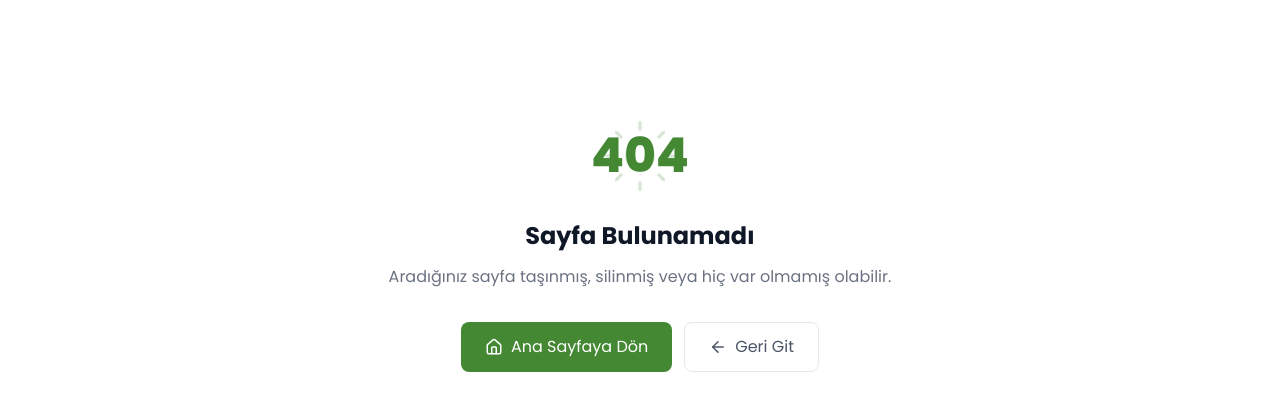
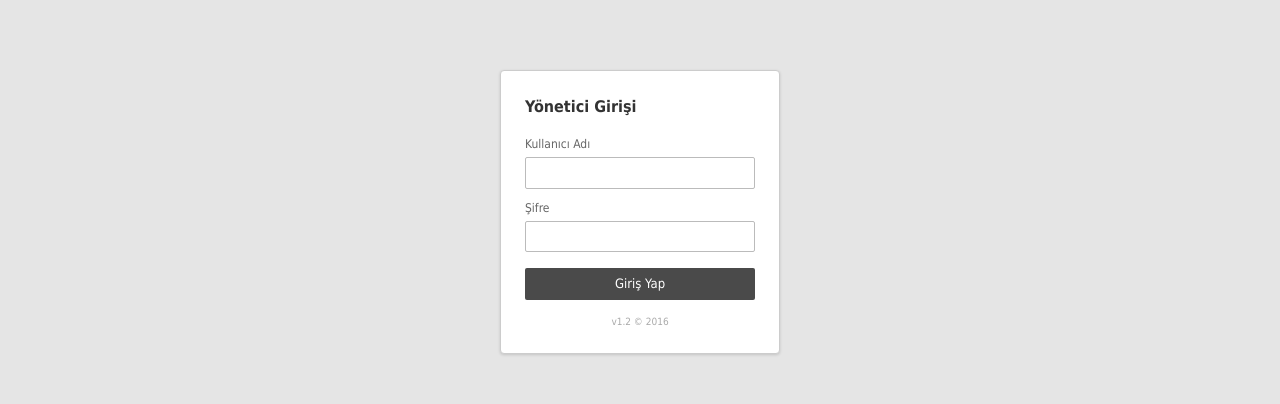
Before and after one commit to Skavces/renel-enerji, a React (Vite) app in the folder frontend/: page /admin in a window 1280 px wide. Shown: the part 188-592 px from the top of the page. Built offline with nearby package versions, Linux system fonts and the light colour scheme; no server answers.

Commit message:
feat(admin): add rickroll honeypot at old /admin path
Anyone still probing the retired /admin URL gets a deliberately
dated-looking fake login form; submitting it redirects to a rickroll
instead of hitting any real auth endpoint.

```diff
--- a/frontend/src/App.jsx
+++ b/frontend/src/App.jsx
@@ -22,6 +22,7 @@ const SSS = lazy(() => import('./pages/SSS'))
 const Kvkk = lazy(() => import('./pages/Kvkk'))
 const TasarrufHesaplayici = lazy(() => import('./pages/TasarrufHesaplayici'))
 const NotFound = lazy(() => import('./pages/NotFound'))
+const AdminHoneypot = lazy(() => import('./pages/admin/AdminHoneypot'))
 
 const AdminLogin = lazy(() => import('./pages/admin/AdminLogin'))
 const AdminLayout = lazy(() => import('./pages/admin/AdminLayout'))
@@ -196,6 +197,14 @@ export default function App() {
     <BrowserRouter>
       <Routes>
         <Route path="/rnl-panel/*" element={<AdminRoutes />} />
+        <Route
+          path="/admin/*"
+          element={
+            <Suspense fallback={<PageLoader />}>
+              <AdminHoneypot />
+            </Suspense>
+          }
+        />
         <Route path="/*" element={<PublicLayout />} />
       </Routes>
     </BrowserRouter>
--- /dev/null
+++ b/frontend/src/pages/admin/AdminHoneypot.jsx
@@ -0,0 +1,53 @@
+import { useState } from 'react'
+import { Helmet } from 'react-helmet-async'
+
+const RICKROLL_URL = 'https://www.youtube.com/watch?v=dQw4w9WgXcQ'
+
+export default function AdminHoneypot() {
+  const [username, setUsername] = useState('')
+  const [password, setPassword] = useState('')
+
+  const handleSubmit = (e) => {
+    e.preventDefault()
+    window.location.href = RICKROLL_URL
+  }
+
+  return (
+    <div style={{ minHeight: '100vh', display: 'flex', alignItems: 'center', justifyContent: 'center', background: '#e5e5e5', fontFamily: 'Tahoma, Geneva, sans-serif' }}>
+      <Helmet>
+        <meta name="robots" content="noindex, nofollow" />
+        <title>Admin Panel</title>
+      </Helmet>
+      <form onSubmit={handleSubmit} style={{ background: '#fff', border: '1px solid #ccc', borderRadius: 4, padding: 24, width: 280, boxShadow: '0 1px 3px rgba(0,0,0,0.15)' }}>
+        <h2 style={{ fontSize: 16, margin: '0 0 16px', color: '#333', fontWeight: 'bold' }}>Yönetici Girişi</h2>
+        <div style={{ marginBottom: 10 }}>
+          <label style={{ display: 'block', fontSize: 12, color: '#666', marginBottom: 4 }}>Kullanıcı Adı</label>
+          <input
+            type="text"
+            value={username}
+            onChange={(e) => setUsername(e.target.value)}
+            style={{ width: '100%', padding: '5px 6px', border: '1px solid #bbb', borderRadius: 2, fontSize: 13, boxSizing: 'border-box' }}
+            autoComplete="off"
+          />
+        </div>
+        <div style={{ marginBottom: 16 }}>
+          <label style={{ display: 'block', fontSize: 12, color: '#666', marginBottom: 4 }}>Şifre</label>
+          <input
+            type="password"
+            value={password}
+            onChange={(e) => setPassword(e.target.value)}
+            style={{ width: '100%', padding: '5px 6px', border: '1px solid #bbb', borderRadius: 2, fontSize: 13, boxSizing: 'border-box' }}
+            autoComplete="off"
+          />
+        </div>
+        <button
+          type="submit"
+          style={{ width: '100%', padding: '6px 0', background: '#4a4a4a', color: '#fff', border: 'none', borderRadius: 2, fontSize: 13, cursor: 'pointer' }}
+        >
+          Giriş Yap
+        </button>
+        <p style={{ fontSize: 10, color: '#aaa', marginTop: 14, textAlign: 'center' }}>v1.2 &copy; 2016</p>
+      </form>
+    </div>
+  )
+}
```
